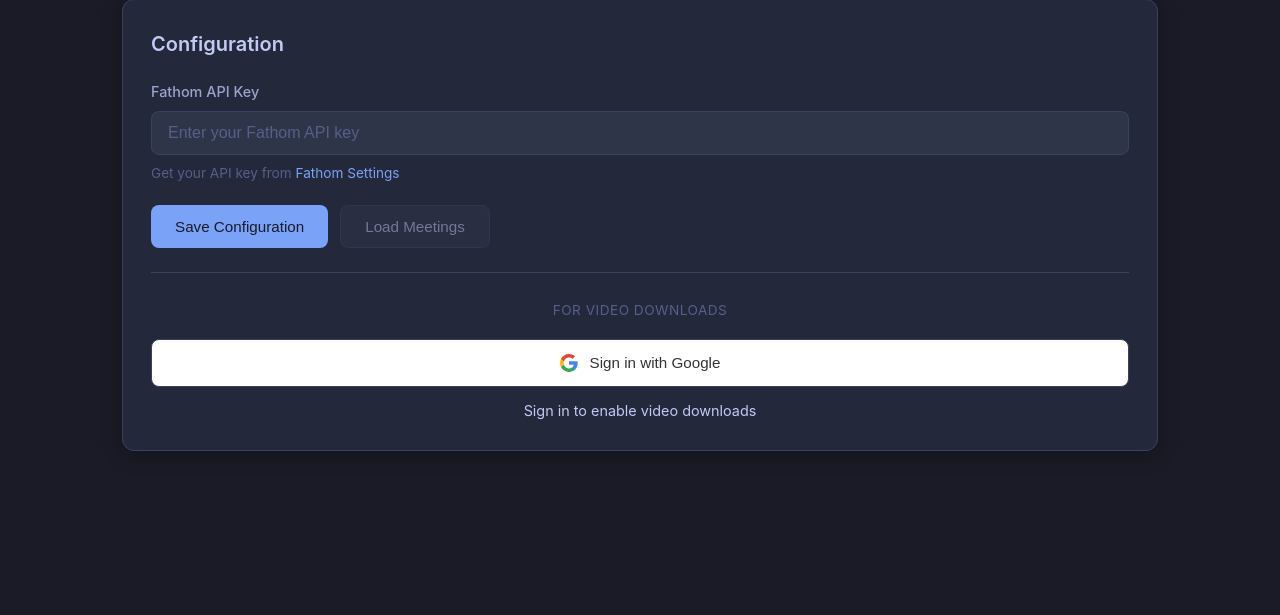
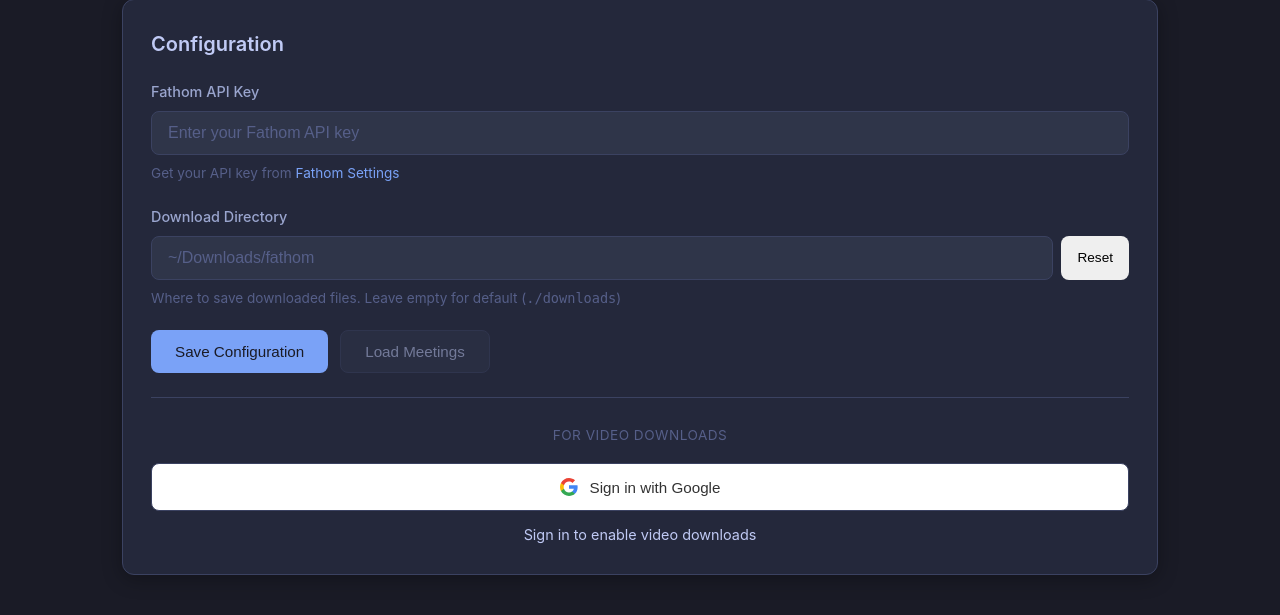
Before and after one commit to msg43/fathom-batch-downloader, a Flask app: page / in a window 1280 px wide. Shown: the part 198-813 px from the top of the page. Before the commit the page ends 649 px from the top, so only its background shows below. Run offline with Flask 3, Linux system fonts and the light colour scheme.

Commit message:
Add configurable download directory
- New 'Download Directory' input in configuration section
- Supports ~ for home directory (e.g., ~/Downloads/fathom)
- Reset button to restore default location
- Defaults to ./downloads if not specified
- Directory is created automatically if it doesn't exist

```diff
--- a/app.py
+++ b/app.py
@@ -24,7 +24,23 @@ progress_queues = {}
 
 # Config file path
 CONFIG_FILE = os.path.join(os.path.dirname(__file__), 'config.json')
-DOWNLOADS_DIR = os.path.join(os.path.dirname(__file__), 'downloads')
+DEFAULT_DOWNLOADS_DIR = os.path.join(os.path.dirname(__file__), 'downloads')
+
+
+def get_downloads_dir():
+    """Get the configured downloads directory, or default if not set"""
+    cfg = load_config()
+    download_dir = cfg.get('download_dir', '').strip()
+
+    if download_dir:
+        # Expand ~ to home directory
+        download_dir = os.path.expanduser(download_dir)
+        # Make absolute if relative
+        if not os.path.isabs(download_dir):
+            download_dir = os.path.abspath(download_dir)
+        return download_dir
+
+    return DEFAULT_DOWNLOADS_DIR
 
 
 def load_config():
@@ -67,6 +83,8 @@ def config():
         # Update config
         if 'api_key' in data:
             cfg['api_key'] = data['api_key']
+        if 'download_dir' in data:
+            cfg['download_dir'] = data['download_dir']
         if 'fathom_email' in data:
             cfg['fathom_email'] = data['fathom_email']
         if 'fathom_password' in data and data['fathom_password'] != '••••••••':
@@ -152,8 +170,11 @@ def download_worker(session_id, meeting_ids, options, cfg):
         return
 
     try:
+        downloads_dir = get_downloads_dir()
+        os.makedirs(downloads_dir, exist_ok=True)
+
         api = FathomAPI(cfg['api_key'])
-        organizer = DownloadOrganizer(DOWNLOADS_DIR)
+        organizer = DownloadOrganizer(downloads_dir)
         video_extractor = None
 
         # Initialize video extractor if needed
@@ -237,7 +258,7 @@ def download_worker(session_id, meeting_ids, options, cfg):
         q.put({
             'type': 'complete',
             'message': f'Download complete! {total} meetings processed.',
-            'folder': DOWNLOADS_DIR
+            'folder': downloads_dir
         })
 
     except Exception as e:
@@ -274,8 +295,8 @@ def progress(session_id):
 
 
 if __name__ == '__main__':
-    # Ensure downloads directory exists
-    os.makedirs(DOWNLOADS_DIR, exist_ok=True)
+    # Ensure default downloads directory exists
+    os.makedirs(DEFAULT_DOWNLOADS_DIR, exist_ok=True)
 
     print("\n" + "="*50)
     print("Fathom Batch Downloader")
--- a/static/app.js
+++ b/static/app.js
@@ -6,6 +6,8 @@
 const elements = {
     // Config
     apiKeyInput: document.getElementById('api-key'),
+    downloadDirInput: document.getElementById('download-dir'),
+    browseDirBtn: document.getElementById('browse-dir-btn'),
     saveConfigBtn: document.getElementById('save-config-btn'),
     loadMeetingsBtn: document.getElementById('load-meetings-btn'),
     configStatus: document.getElementById('config-status'),
@@ -57,6 +59,7 @@ function setupEventListeners() {
     elements.saveConfigBtn.addEventListener('click', saveConfig);
     elements.loadMeetingsBtn.addEventListener('click', loadMeetings);
     elements.googleAuthBtn.addEventListener('click', authenticateWithGoogle);
+    elements.browseDirBtn.addEventListener('click', resetDownloadDir);
 
     // Selection buttons
     elements.selectAllBtn.addEventListener('click', selectAll);
@@ -224,11 +227,20 @@ async function loadConfig() {
             elements.loadMeetingsBtn.disabled = false;
         }
 
+        if (config.download_dir) {
+            elements.downloadDirInput.value = config.download_dir;
+        }
+
         // Update Google auth status
         updateGoogleAuthStatus(config.google_authenticated);
     } catch (error) {
         console.error('Failed to load config:', error);
     }
+}
+
+function resetDownloadDir() {
+    elements.downloadDirInput.value = '';
+    elements.downloadDirInput.placeholder = './downloads (default)';
 }
 
 function updateGoogleAuthStatus(isAuthenticated) {
@@ -287,7 +299,8 @@ async function authenticateWithGoogle() {
 
 async function saveConfig() {
     const config = {
-        api_key: elements.apiKeyInput.value.trim()
+        api_key: elements.apiKeyInput.value.trim(),
+        download_dir: elements.downloadDirInput.value.trim()
     };
 
     if (!config.api_key) {
--- a/static/style.css
+++ b/static/style.css
@@ -340,6 +340,16 @@ small a:hover {
     color: var(--text-muted);
 }
 
+/* Input with button */
+.input-with-button {
+    display: flex;
+    gap: 0.5rem;
+}
+
+.input-with-button input {
+    flex: 1;
+}
+
 #clear-search-btn {
     padding: 0.5rem 0.75rem;
     font-size: 1rem;
--- a/templates/index.html
+++ b/templates/index.html
@@ -21,6 +21,15 @@
                 <label for="api-key">Fathom API Key</label>
                 <input type="password" id="api-key" placeholder="Enter your Fathom API key">
                 <small>Get your API key from <a href="https://fathom.video/settings" target="_blank">Fathom Settings</a></small>
+            </div>
+
+            <div class="form-group">
+                <label for="download-dir">Download Directory</label>
+                <div class="input-with-button">
+                    <input type="text" id="download-dir" placeholder="~/Downloads/fathom">
+                    <button class="btn btn-small" id="browse-dir-btn" type="button" title="Default location">Reset</button>
+                </div>
+                <small>Where to save downloaded files. Leave empty for default (<code>./downloads</code>)</small>
             </div>
 
             <div class="button-group">
```
